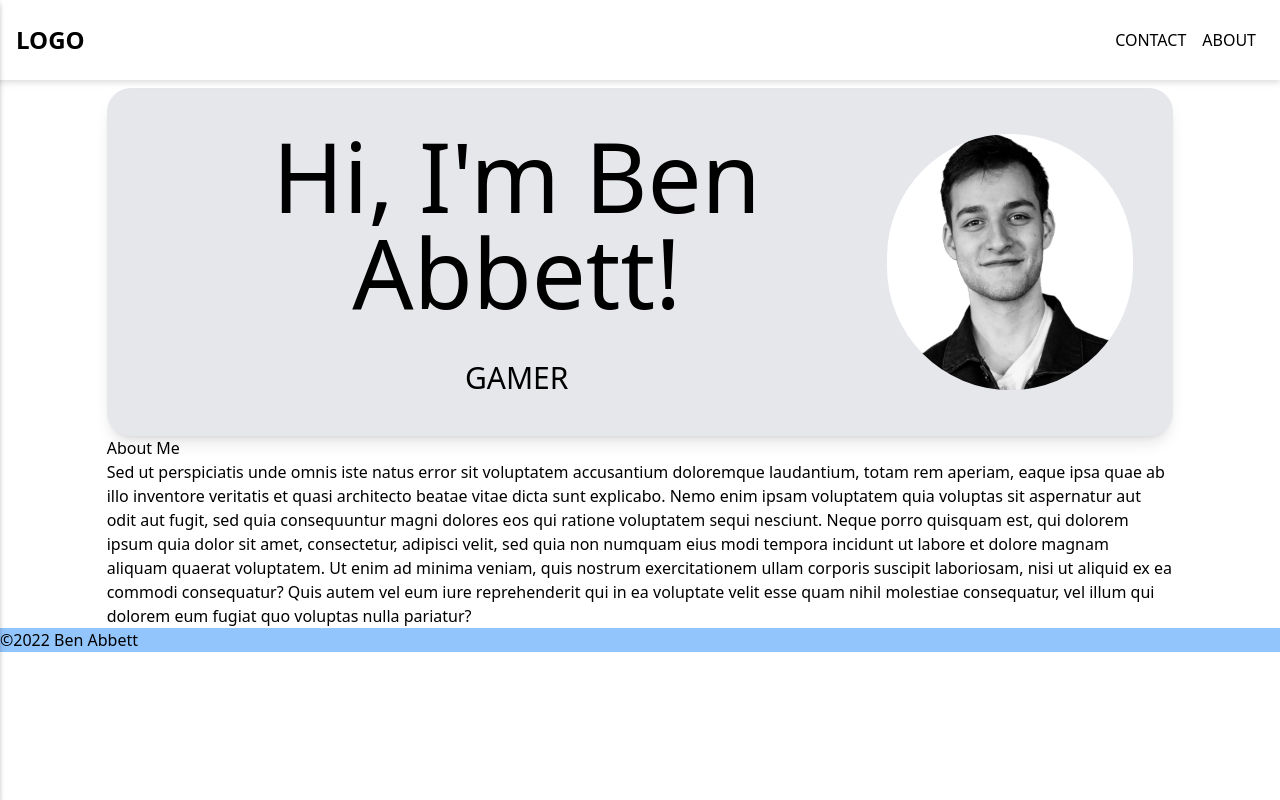
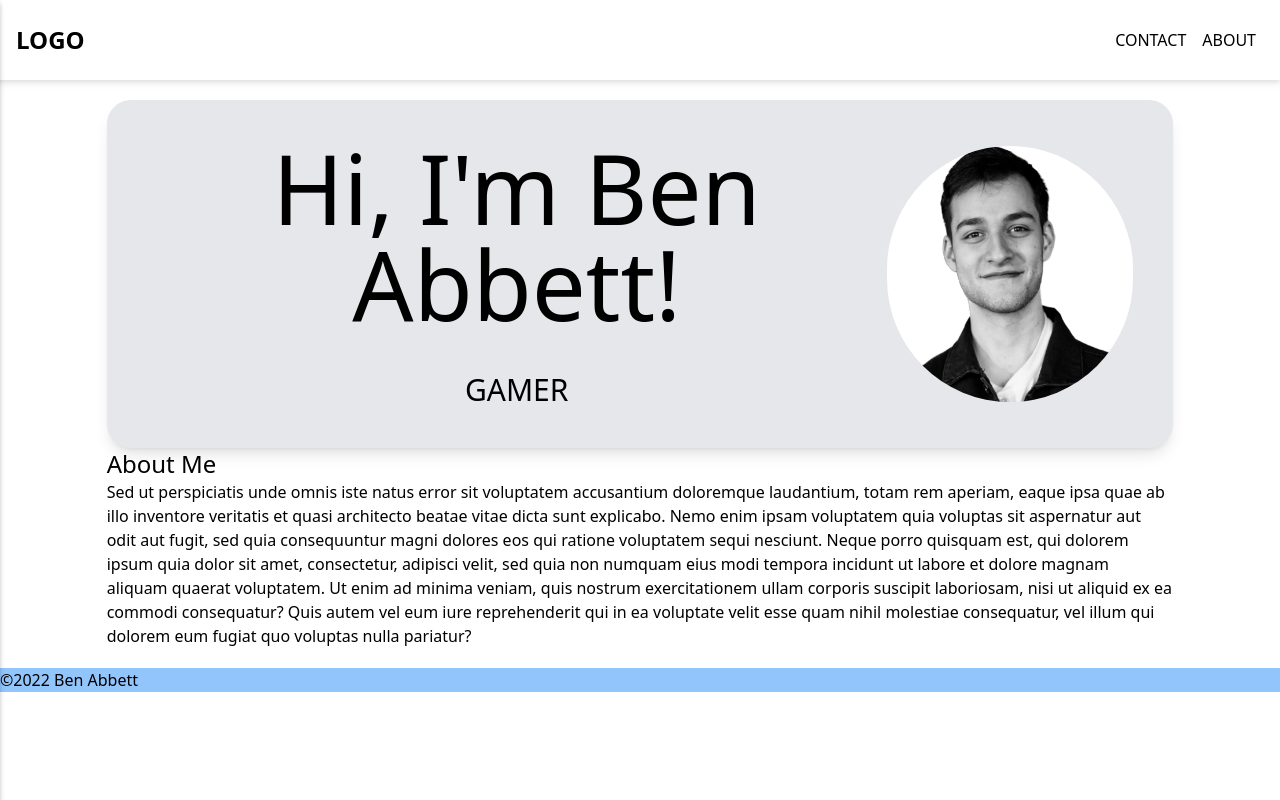
Before and after one commit to babbett/abbett-dev, a Next.js app in the folder abbett-dev/abbett-dev-site/: page / in a window 1280 px wide. Built offline with nearby package versions, Linux system fonts and the light colour scheme.

Commit message:
Fix padding and re-organize the hero div

```diff
--- a/abbett-dev/abbett-dev-site/components/Description.tsx
+++ b/abbett-dev/abbett-dev-site/components/Description.tsx
@@ -1,8 +1,8 @@
 function Description() {
     return (
         <div id="divAbout" className="w-10/12 mx-auto">
-            <h3>About Me</h3>
-            <p>Sed ut perspiciatis unde omnis iste natus error sit voluptatem accusantium doloremque laudantium, totam rem aperiam, eaque ipsa quae ab illo inventore veritatis et quasi architecto beatae vitae dicta sunt explicabo. Nemo enim ipsam voluptatem quia voluptas sit aspernatur aut odit aut fugit, sed quia consequuntur magni dolores eos qui ratione voluptatem sequi nesciunt. Neque porro quisquam est, qui dolorem ipsum quia dolor sit amet, consectetur, adipisci velit, sed quia non numquam eius modi tempora incidunt ut labore et dolore magnam aliquam quaerat voluptatem. Ut enim ad minima veniam, quis nostrum exercitationem ullam corporis suscipit laboriosam, nisi ut aliquid ex ea commodi consequatur? Quis autem vel eum iure reprehenderit qui in ea voluptate velit esse quam nihil molestiae consequatur, vel illum qui dolorem eum fugiat quo voluptas nulla pariatur?</p>
+        <h2 className="dark:text-gray-300 text-2xl">About Me</h2>
+            <p className="dark:text-white">Sed ut perspiciatis unde omnis iste natus error sit voluptatem accusantium doloremque laudantium, totam rem aperiam, eaque ipsa quae ab illo inventore veritatis et quasi architecto beatae vitae dicta sunt explicabo. Nemo enim ipsam voluptatem quia voluptas sit aspernatur aut odit aut fugit, sed quia consequuntur magni dolores eos qui ratione voluptatem sequi nesciunt. Neque porro quisquam est, qui dolorem ipsum quia dolor sit amet, consectetur, adipisci velit, sed quia non numquam eius modi tempora incidunt ut labore et dolore magnam aliquam quaerat voluptatem. Ut enim ad minima veniam, quis nostrum exercitationem ullam corporis suscipit laboriosam, nisi ut aliquid ex ea commodi consequatur? Quis autem vel eum iure reprehenderit qui in ea voluptate velit esse quam nihil molestiae consequatur, vel illum qui dolorem eum fugiat quo voluptas nulla pariatur?</p>
         </div>
     );
 }
--- a/abbett-dev/abbett-dev-site/components/Hero.tsx
+++ b/abbett-dev/abbett-dev-site/components/Hero.tsx
@@ -14,7 +14,7 @@ function Hero() {
                 <h1 className="text-left text-7xl">Ben Abbett</h1>
                 <p>.NET Developer</p>
             </div> */}
-            <div className="p-10 m-auto mt-2 shadow-lg bg-gray-200 dark:bg-gray-700 rounded-3xl flex lg:md:flex-row sm:flex-col-reverse w-10/12">
+            <div className="p-10 m-auto shadow-lg bg-gray-200 dark:bg-gray-700 rounded-3xl flex lg:md:flex-row sm:flex-col-reverse w-10/12">
                 <Nameplate/>
                 <ProfilePic/>
             </div>
--- a/abbett-dev/abbett-dev-site/components/Layout.tsx
+++ b/abbett-dev/abbett-dev-site/components/Layout.tsx
@@ -16,7 +16,7 @@ function Layout({ children }: LayoutProps) {
             </Head>
 
             <Navbar/>
-            <main className="dark:bg-gray-600 min:h-screen">{children}</main>
+            <main className="dark:bg-gray-600 min:h-screen py-5">{children}</main>
             <Footer/>
         </>
     );
--- a/abbett-dev/abbett-dev-site/pages/index.tsx
+++ b/abbett-dev/abbett-dev-site/pages/index.tsx
@@ -7,10 +7,10 @@ import Description from '../components/Description'
  */
 function Home() {
   return (
-    <>
-      <Hero/>
-      <Description/>
-    </>
+      <div>
+        <Hero/>
+        <Description/>
+      </div>
   );
 
 }
```
